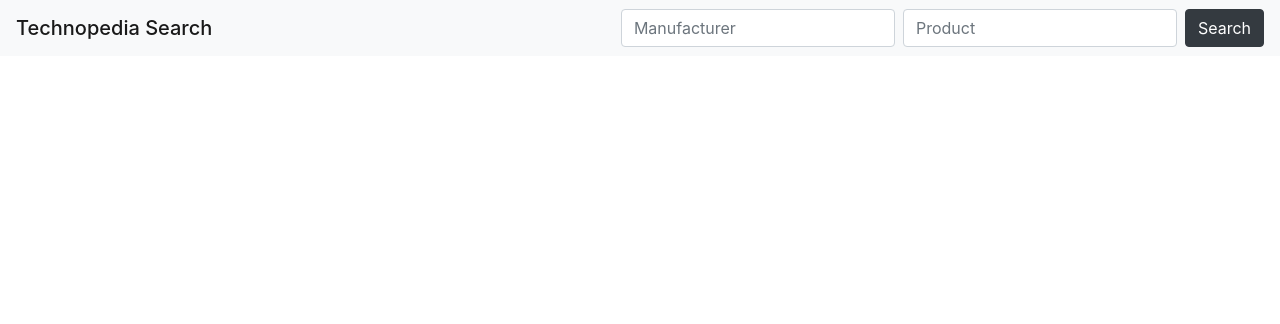
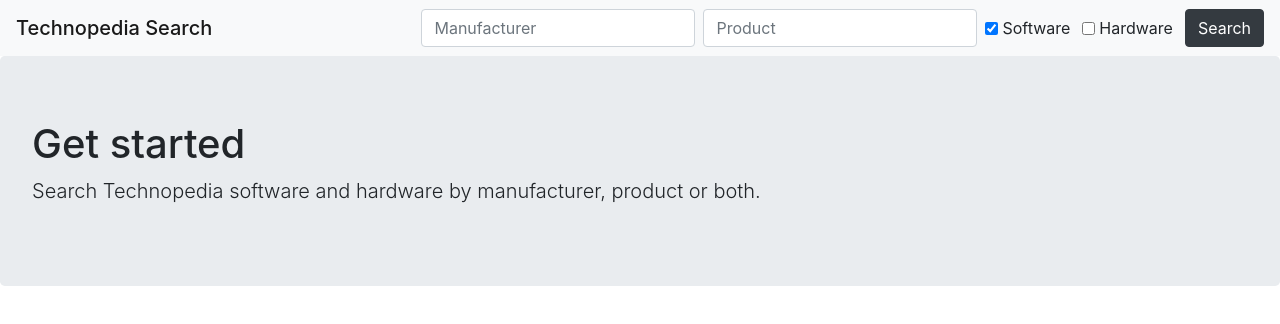
Before and after one commit to crawlem/technopedia-search, a React (Create React App) app: page / in a window 1280 px wide. Shown: the top 324 px of the page. Built offline with nearby package versions, Linux system fonts and the light colour scheme.

Commit message:
Added instructions

```diff
--- a/src/App.js
+++ b/src/App.js
@@ -41,6 +41,11 @@ class App extends Component {
           </nav>
         </header>
 
+        <div className="jumbotron">
+          <h1 className="display-5">Get started</h1>
+          <p className="lead">Search Technopedia software and hardware by manufacturer, product or both.</p>
+        </div>
+
         {results}
       </div>
     );
--- a/src/Results.js
+++ b/src/Results.js
@@ -4,10 +4,7 @@ import SoftwareItem from './SoftwareItem'
 class Results extends Component {
   render() {
     const softwareItems = this.props.data.map(software => {
-      return <SoftwareItem
-        key={software.id}
-        software={software}
-        />
+      return <SoftwareItem software={software}/>
     })
 
     return (
--- a/src/Search.js
+++ b/src/Search.js
@@ -40,6 +40,8 @@ class Search extends Component {
       <form className="Search form-inline" onSubmit={this.search}>
         <label><input className="form-control mr-sm-2" type="text" placeholder="Manufacturer" value={this.state.manufacturer} onChange={this.changeManufacturer}/></label>
         <label><input className="form-control mr-sm-2" type="text" placeholder="Product" value={this.state.product} onChange={this.changeProduct}/></label>
+        <label className="form-check form-check-inline"><input className="form-check-input" type="checkbox" defaultChecked/>Software</label>
+        <label className="form-check form-check-inline"><input className="form-check-input" type="checkbox"/>Hardware</label>
         <button className="btn btn-dark my-2 my-sm-0" type="submit">Search</button>
       </form>
     );
```
